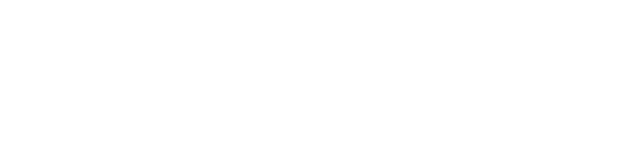
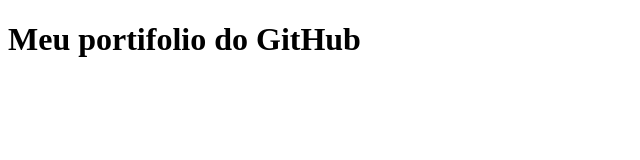
Before and after one commit to danielvazmartins/danielvazmartins.github.io, a plain HTML site: page index.html in a window 1280 px wide. Shown: the whole page, without its empty margins (0-640 px from the left). Drawn offline with Linux system fonts and the light colour scheme.

Commit message:
pagina inicial de teste

```diff
--- a/index.html
+++ b/index.html
@@ -6,6 +6,6 @@
     <title>Meu portifólio</title>
 </head>
 <body>
-
+    <h1>Meu portifolio do GitHub</h1>
 </body>
 </html>
```
